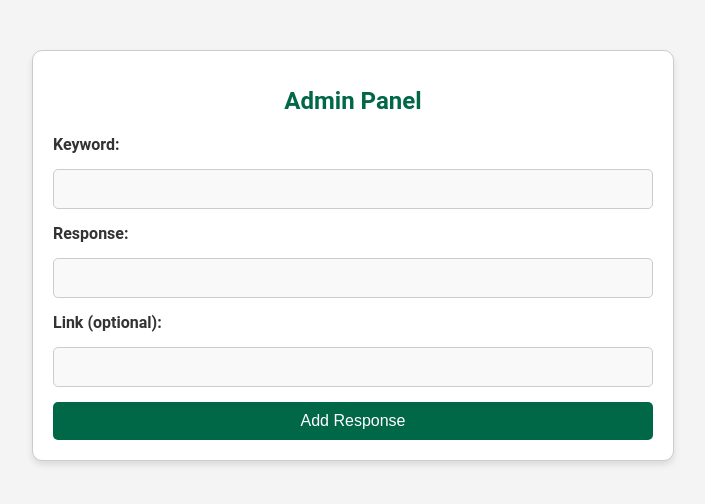
After one commit to logancwoodward/SDEV-265-Blue-Team, a Flask app: page /admin in a window 1280 px wide. The commit adds this page. Shown: the top 504 px of the page, without its empty margins (287-992 px from the left). Run offline with Flask 3, Linux system fonts and the light colour scheme.

Commit message:
Replaced JSON with SQLite, added scripts for database management, added admin page, added samplee data to test.

```diff
--- a/app.py
+++ b/app.py
@@ -1,32 +1,80 @@
-import json
 from flask import Flask, render_template, request, jsonify
+import sqlite3
 
 app = Flask(__name__)
 
-# Function to load responses from the JSON file
-def load_responses():
-    with open('data/responses.json') as f:
-        return json.load(f)
+# Path to the database file
+DB_PATH = "database/chatbot.db"
 
-responses = load_responses()  # Load the responses from the JSON file
+# Function to get a response from the database
+def get_response_from_db(keyword):
+    connection = sqlite3.connect(DB_PATH)
+    cursor = connection.cursor()
+    cursor.execute("SELECT response, link FROM responses WHERE keyword LIKE ?", ('%' + keyword + '%',))
+    result = cursor.fetchone()
+    connection.close()
+    return result
 
-# Route to render the main page with the chatbot
+# Route to render the chatbot page
 @app.route('/')
 def index():
     return render_template('index.html')
 
-# API route for the chatbot to process the user input
+# Route to handle user inputs and send responses
 @app.route('/get_response', methods=['POST'])
 def get_response():
-    user_input = request.json.get('user_input').lower()  # Convert input to lowercase for easier matching
+    user_input = request.json.get('user_input')
+    result = get_response_from_db(user_input)
 
-    # Check if the user input matches a key in the responses
-    for key, value in responses.items():
-        if key.lower() in user_input:  # Match the user's input to a response
-            return jsonify({'response': value})
+    if result:
+        response, link = result
+        if link:
+            response += f' <a href="{link}" target="_blank">Learn more</a>'
+        return jsonify({'response': response})
+    else:
+        return jsonify({'response': "Sorry, I don't understand that. Can you ask something else?"})
 
-    # If no match is found, return the default response
-    return jsonify({'response': responses.get('default', 'Sorry, I don\'t understand that. Can you ask something else?')})
+
+
+
+# Route to render the admin page
+@app.route('/admin')
+def admin():
+    return render_template('admin.html')
+
+# Route to add responses via the admin panel
+@app.route('/add_response', methods=['POST'])
+def add_response():
+    keyword = request.form['keyword']
+    response = request.form['response']
+    link = request.form.get('link')  # Optional field
+
+    connection = sqlite3.connect(DB_PATH)
+    cursor = connection.cursor()
+    cursor.execute("INSERT INTO responses (keyword, response, link) VALUES (?, ?, ?)",
+                   (keyword, response, link))
+    connection.commit()
+    connection.close()
+
+
+    # Full HTML structure for success message
+    return """
+    <!DOCTYPE html>
+    <html lang="en">
+    <head>
+        <meta charset="UTF-8">
+        <meta name="viewport" content="width=device-width, initial-scale=1.0">
+        <title>Response Added</title>
+        <link rel="stylesheet" href="/static/css/style.css">
+    </head>
+    <body>
+        <div class="success-message">
+            <p>Response added successfully!</p>
+            <a href='/admin'>Go back to Admin Panel</a>
+        </div>
+    </body>
+    </html>
+    """
 
 if __name__ == '__main__':
     app.run(debug=True)
--- a/static/css/style.css
+++ b/static/css/style.css
@@ -88,3 +88,103 @@ body {
 #send-btn:hover {
     background-color: #004d36; /* Darker Ivy Tech Green */
 }
+/* Admin Container */
+.admin-container {
+    max-width: 600px;
+    margin: 50px auto;
+    padding: 20px;
+    background-color: #fff;
+    border: 1px solid #ccc;
+    border-radius: 10px;
+    box-shadow: 0 4px 6px rgba(0, 0, 0, 0.1);
+}
+
+/* Admin Header */
+.admin-container h1 {
+    text-align: center;
+    font-size: 24px;
+    color: #006747;
+    margin-bottom: 20px;
+}
+
+/* Admin Form */
+.admin-container form {
+    display: flex;
+    flex-direction: column;
+    gap: 15px;
+}
+
+/* Form Labels */
+.admin-container label {
+    font-weight: bold;
+    color: #333;
+}
+
+/* Form Inputs */
+.admin-container input {
+    padding: 10px;
+    font-size: 16px;
+    border: 1px solid #ccc;
+    border-radius: 5px;
+    background-color: #f9f9f9;
+}
+
+/* Submit Button */
+.admin-container button {
+    padding: 10px 15px;
+    font-size: 16px;
+    color: #fff;
+    background-color: #006747;
+    border: none;
+    border-radius: 5px;
+    cursor: pointer;
+    transition: background-color 0.3s ease;
+}
+
+.admin-container button:hover {
+    background-color: #004d36;
+}
+
+/* Success Message Styles */
+.success-message {
+    max-width: 600px; /* Center the message */
+    margin: 50px auto;
+    padding: 20px;
+    background-color: #e6f4ea; /* Light green background */
+    border: 1px solid #006747; /* Ivy Tech green border */
+    border-radius: 8px;
+    text-align: center;
+    font-family: 'Roboto', sans-serif;
+    box-shadow: 0 4px 6px rgba(0, 0, 0, 0.1); /* Subtle shadow */
+}
+
+.success-message p {
+    font-size: 18px;
+    font-weight: bold;
+    color: #006747; /* Ivy Tech green text */
+    margin: 0 0 10px;
+}
+
+.success-message a {
+    font-size: 16px;
+    color: #004d36; /* Darker Ivy Tech green */
+    text-decoration: none;
+    font-weight: bold;
+}
+
+.success-message a:hover {
+    text-decoration: underline; /* Underline on hover */
+}
+
+
+/* Responsive Design for Smaller Screens */
+@media (max-width: 768px) {
+    .admin-container {
+        margin: 20px;
+        padding: 15px;
+    }
+
+    .admin-container h1 {
+        font-size: 20px;
+    }
+}
--- /dev/null
+++ b/templates/admin.html
@@ -0,0 +1,26 @@
+<!DOCTYPE html>
+<html lang="en">
+<head>
+    <meta charset="UTF-8">
+    <meta name="viewport" content="width=device-width, initial-scale=1.0">
+    <title>Admin Panel</title>
+    <link rel="stylesheet" href="/static/css/style.css">
+</head>
+<body>
+    <div class="admin-container">
+        <h1>Admin Panel</h1>
+        <form id="add-response-form" method="POST" action="/add_response">
+            <label for="keyword">Keyword:</label>
+            <input type="text" id="keyword" name="keyword" required>
+
+            <label for="response">Response:</label>
+            <input type="text" id="response" name="response" required>
+
+            <label for="link">Link (optional):</label>
+            <input type="url" id="link" name="link">
+
+            <button type="submit">Add Response</button>
+        </form>
+    </div>
+</body>
+</html>
```
Also changed, not shown: data/responses.json (deleted, +0 -7 lines), database/database.py (added, +43 -0 lines), templates/index.html (+14 -8 lines), tools/check_database.py (added, +21 -0 lines), tools/update_data.py (added, +28 -0 lines), database/chatbot.db (added).
